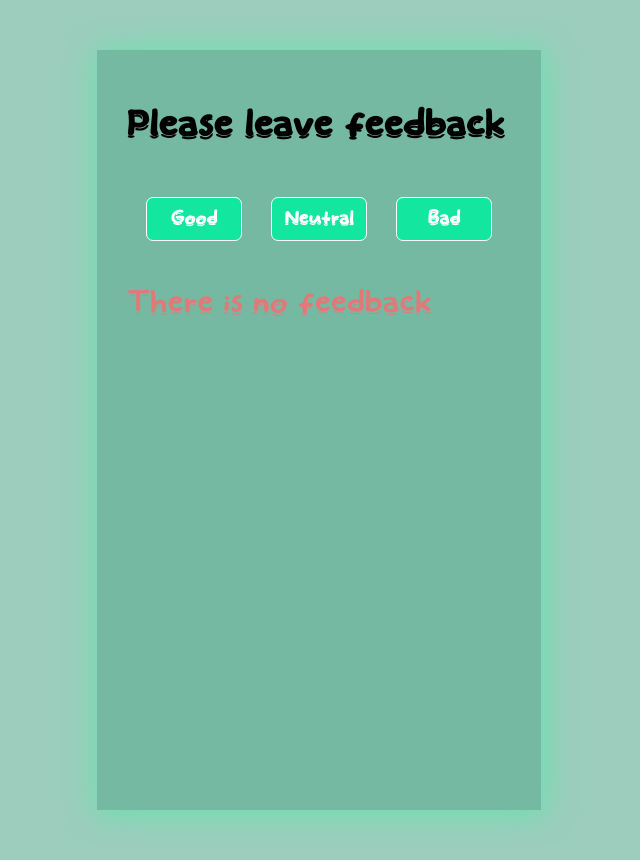
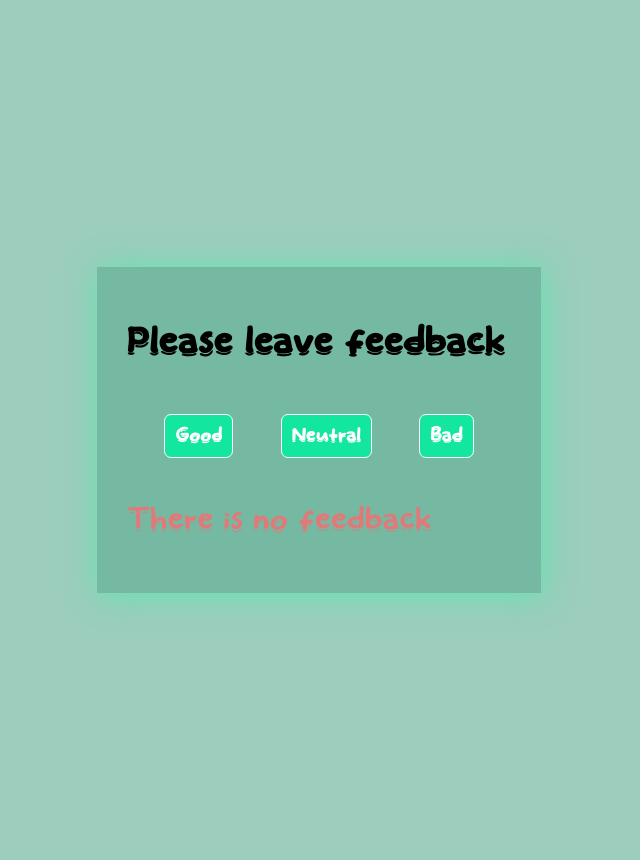
Before and after one commit to teenrage-dev/goit-react-hw-04-feedback, a React (Create React App) app: page / in a window 1280 px wide. Shown: the top 860 px of the page, without its empty margins (351-991 px from the left). Built offline with nearby package versions, Linux system fonts and the light colour scheme.

Commit message:
Fix bugs
In styles / functions

```diff
--- a/src/components/FeedBackForm/FeedBackForm.jsx
+++ b/src/components/FeedBackForm/FeedBackForm.jsx
@@ -34,10 +34,6 @@ export function FeedBackForm() {
       return prevState + 1;
     });
   };
-
-  useEffect(() => {
-    countTotalFeedback(good, total);
-  }, [good, neutral, bad]);
 
   const countPositiveFeedbackPercentage = (good, total) => {
     const posFeedback = Math.round((good / total) * 100);
--- a/src/components/FeedBackForm/FeedbackOptions/FeedbackOptions.module.css
+++ b/src/components/FeedBackForm/FeedbackOptions/FeedbackOptions.module.css
@@ -13,7 +13,6 @@
   font-size: 15px;
   font-weight: 700;
   padding: 10px;
-  width: 25%;
   border: 1px solid #fff;
   border-radius: 7px;
   background-color: rgb(18, 230, 159);
--- a/src/components/FeedBackForm/Section/Sections.module.css
+++ b/src/components/FeedBackForm/Section/Sections.module.css
@@ -1,7 +1,6 @@
 .FeedBackForm__section {
   overflow: hidden;
   width: 30%;
-  height: 700px;
   display: flex;
   flex-direction: column;
   padding: 30px;
```
